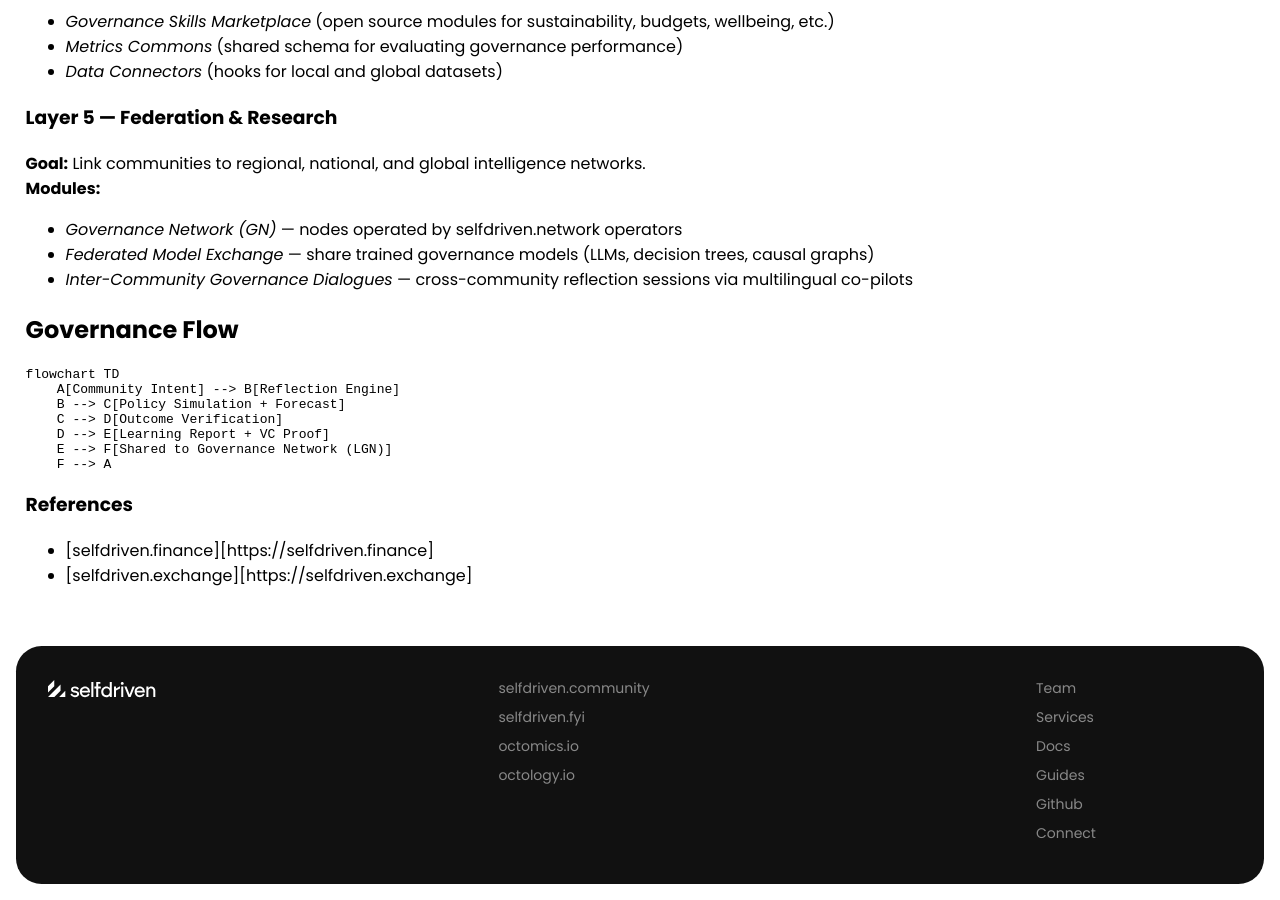
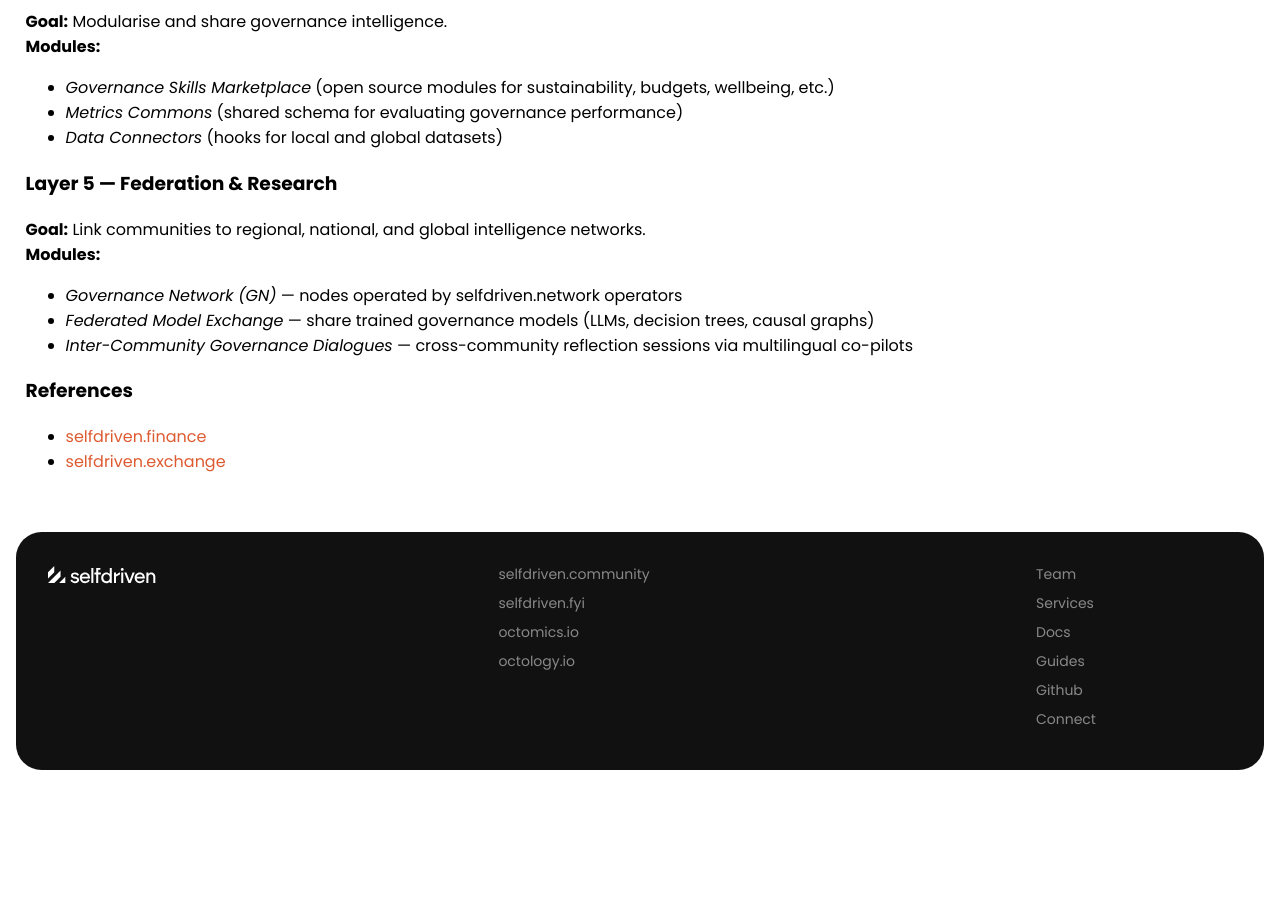
Before and after one commit to selfdriven-foundation/selfdriven-institute, a Jekyll site: the page built from docs/pages/research-areas-of-focus-sovereign-gov.md, in a window 1280 px wide and 900 px high, scrolled down 1631 px. Built offline with Jekyll 4.4.1, drawn with Linux system fonts in a browser that asks for light colours; our own code applies the rules of GitHub Pages for plain Markdown files; after the commit the page ends 2417 px from its top, so only the background shows below that; some of the changed text lies outside the part shown.

Commit message:
Update research-areas-of-focus-sovereign-gov.md

````diff
--- a/docs/pages/research-areas-of-focus-sovereign-gov.md
+++ b/docs/pages/research-areas-of-focus-sovereign-gov.md
@@ -1,4 +1,4 @@
----
+#---
 layout: default
 title: Finance - Areas of Focus - Research - selfdriven Institute
 permalink: /research/areas-of-focus/gov/sovereign/
@@ -62,20 +62,7 @@
 - *Federated Model Exchange* — share trained governance models (LLMs, decision trees, causal graphs)
 - *Inter-Community Governance Dialogues* — cross-community reflection sessions via multilingual co-pilots
 
-
-## Governance Flow
-
-```mermaid
-flowchart TD
-    A[Community Intent] --> B[Reflection Engine]
-    B --> C[Policy Simulation + Forecast]
-    C --> D[Outcome Verification]
-    D --> E[Learning Report + VC Proof]
-    E --> F[Shared to Governance Network (LGN)]
-    F --> A
-```
-
 ### References
 
-- [selfdriven.finance][https://selfdriven.finance]
-- [selfdriven.exchange][https://selfdriven.exchange]
+- [selfdriven.finance](https://selfdriven.finance)
+- [selfdriven.exchange](https://selfdriven.exchange)
````
